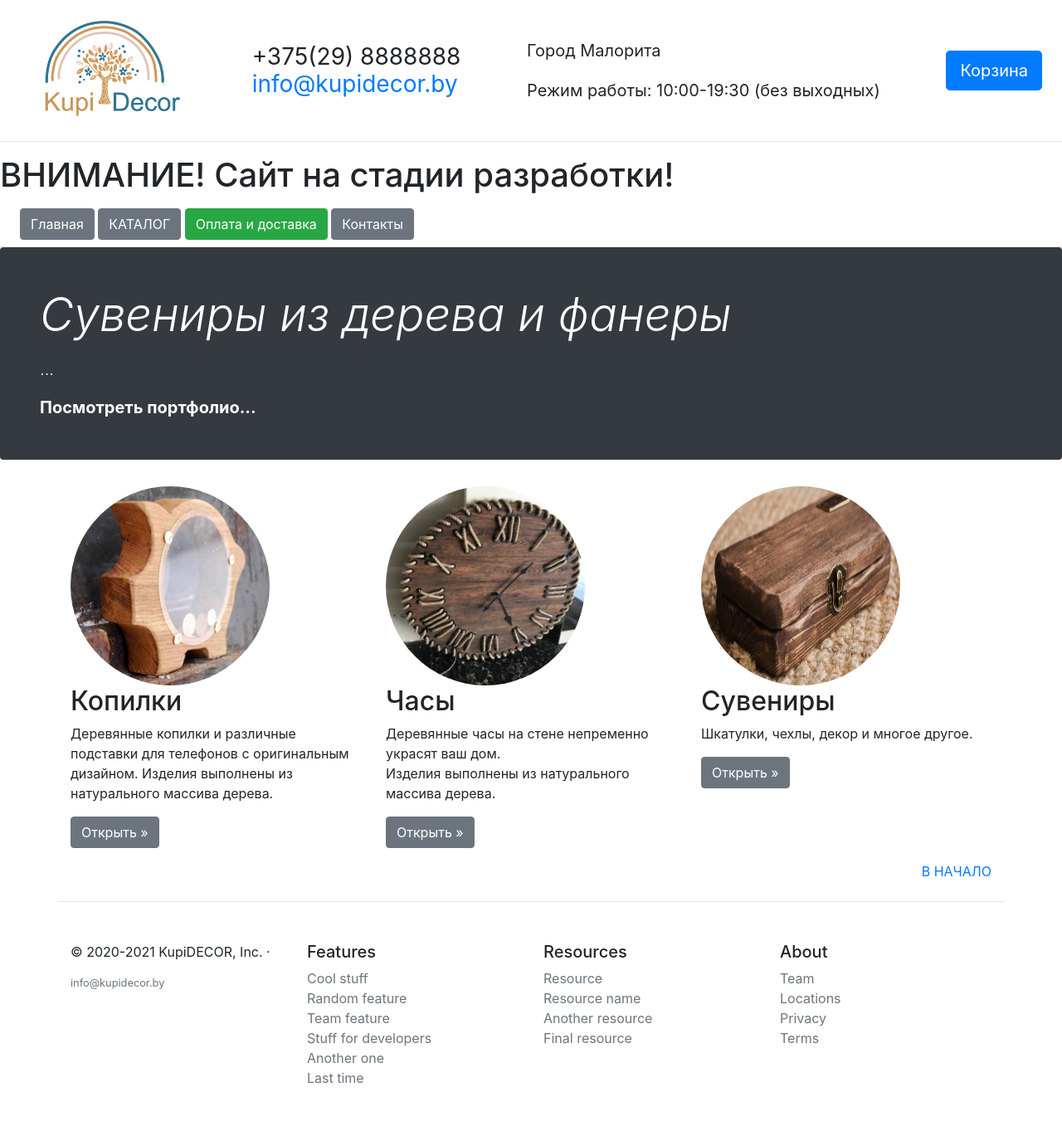
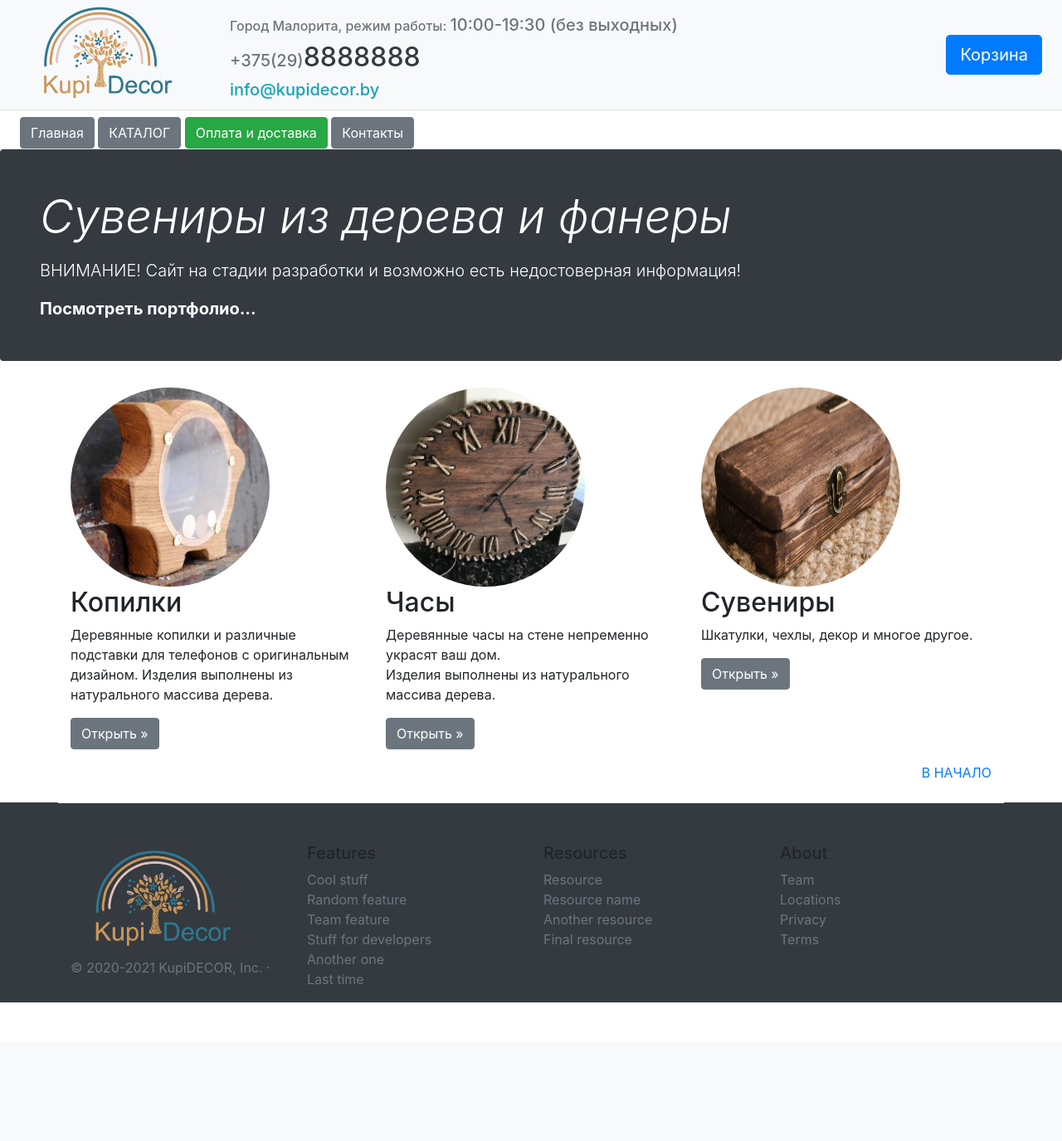
Before and after one commit to stasiukyurys/KupiDecor, a Flask app: page / in a window 1280 px wide. Shown: the whole page at 83% size. After the commit the page ends 1208 px from the top, so only its background shows below. Run offline with Flask 2, Linux system fonts and the light colour scheme; some libraries are stand-ins or nearby versions.

Commit message:
Главная страница наполнение и стиль

```diff
--- a/templates/base.html
+++ b/templates/base.html
@@ -10,19 +10,18 @@
 </head>
 <body>
 
-<div class="d-flex flex-column flex-md-row align-items-center p-3 px-md-4 mb-3 bg-white border-bottom box-shadow">
-    <img class="my-0 mr-md-auto font-weight-normal" src="static/images/logoKupiDecor.png" width="200">
-    <h3 class="my-0 mr-md-auto font-weight-normal">+375(29) 8888888 <br>
-        <a class="my-0 mr-md-auto font-weight-normal"
-           href="mailto:info@kupidecor.by"
-           title="">info@kupidecor.by</a></h3>
-
-    <h5 class="my-0 mr-md-auto font-weight-normal">Город Малорита <br><br>Режим работы: 10:00-19:30 (без выходных)</h5>
-
+<div class="d-flex align-items-center px-md-4 mb-2 bg-light border-bottom">
+    <img src="static/images/logoKupiDecor.png" width="190">
+    <div class="container">
+        <h6 class="text-muted ml-5 mt-2">Город Малорита, режим работы:
+            <span class="h5">10:00-19:30 (без выходных)</span></h6>
+        <h5 class="text-muted ml-5">+375(29)<span class="h2 text-dark">8888888</span></h5>
+        <a class="h5 text-info ml-5" href="mailto:info@kupidecor.by" title="">info@kupidecor.by</a>
+    </div>
     <button type="button" class="btn btn-primary btn-lg">Корзина</button>
 </div>
-    <h1>ВНИМАНИЕ! Сайт на стадии разработки! </h1>
-<div class="d-flex flex-column flex-md-row align-items-center p-2 px-md-4 mb-0 bg-white border-bottom box-shadow">
+
+<div class="d-flex flex-column flex-md-row align-items-center p-0 px-md-4 mb-0 bg-white border-bottom box-shadow">
     <nav class="my-2 my-md-0 mr-md-3">
         <button type="button" class="btn btn-secondary">Главная</button>
         <button type="button" class="btn btn-secondary">КАТАЛОГ</button>
@@ -32,13 +31,13 @@
 
 </div>
 
-
 {% block body %}{% endblock %}
+<div class="bg-dark">
 <footer class="container pt-4 my-md-5 pt-md-5 border-top">
     <div class="row">
         <div class="col-12 col-md">
-            <p>© 2020-2021 KupiDECOR, Inc. · </p>
-            <small class="d-block mb-3 text-muted">info@kupidecor.by</small>
+            <img src="static/images/logoKupiDecor.png" width="200">
+            <p class="text-muted"> © 2020-2021 KupiDECOR, Inc. · </p>
         </div>
 
         <div class="col-6 col-md">
@@ -74,5 +73,6 @@
       </div>
     </div>
   </footer>
+</div>
 </body>
 </html>
--- a/templates/index.html
+++ b/templates/index.html
@@ -8,7 +8,7 @@
 <div class="jumbotron p-3 p-md-5 text-white rounded bg-dark">
     <div class="col-md-16 px-0">
         <h1 class="display-4 font-italic">Сувениры из дерева и фанеры</h1>
-        <p class="lead my-3">...</p>
+        <p class="lead my-3">ВНИМАНИЕ! Сайт на стадии разработки и возможно есть недостоверная информация!</p>
         <p class="lead mb-0"><a href="#" class="text-white font-weight-bold">Посмотреть портфолио...</a></p>
     </div>
 </div>
```
